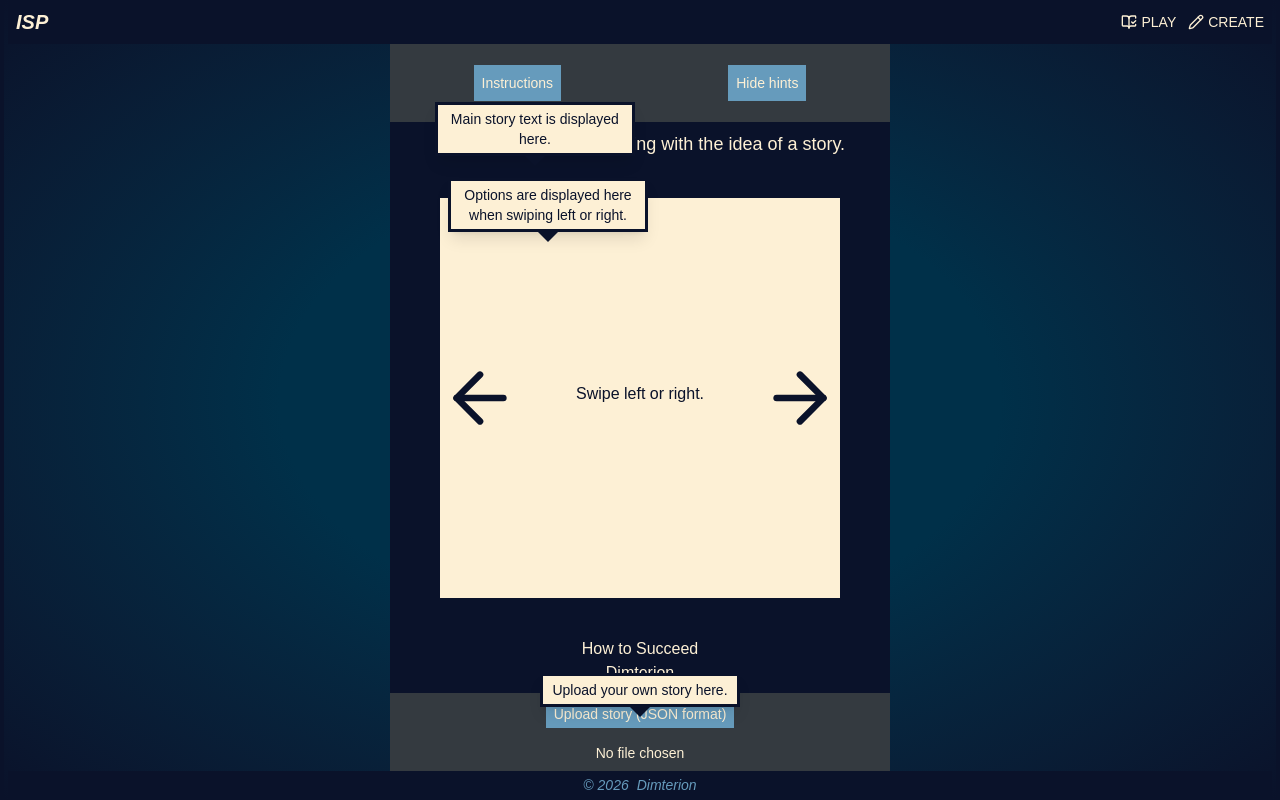
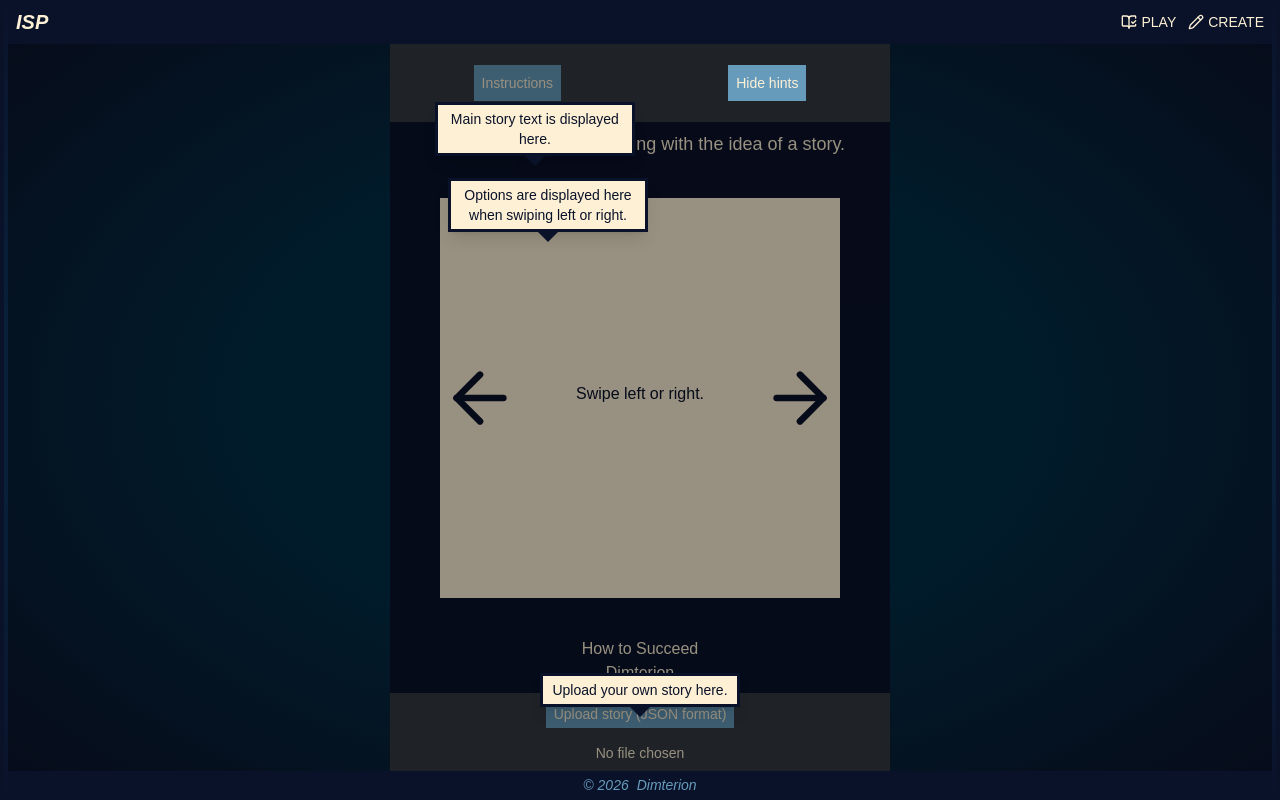
Before and after one commit to Dimterion/stories-platform, a React (Vite) app: page /adventure-game-player in a window 1280 px wide. Both pictures are taken after a click on the button "Show hints". Built offline with nearby package versions, Linux system fonts and the light colour scheme; no server answers; a web font is replaced by a local one.

Commit message:
fix hints display for AdventureGamePlayerPage

```diff
--- a/src/pages/adventureGamePlayer.jsx
+++ b/src/pages/adventureGamePlayer.jsx
@@ -236,7 +236,7 @@ export default function AdventureGamePlayerPage() {
           <button
             onClick={() => setShowHints((prev) => !prev)}
             aria-pressed={showHints}
-            className="bg-lightBlue text-softWhite hover:bg-darkBlue inline-flex max-w-[200px] cursor-pointer items-center gap-1 p-2 text-center text-sm active:scale-95"
+            className="bg-lightBlue text-softWhite hover:bg-darkBlue z-50 inline-flex max-w-[200px] cursor-pointer items-center gap-1 p-2 text-center text-sm active:scale-95"
           >
             {showHints ? "Hide hints" : "Show hints"}
           </button>
@@ -258,7 +258,9 @@ export default function AdventureGamePlayerPage() {
                   </div>
                 ))}
               </div>
-
+              {showHints && (
+                <Hint text="Options are displayed here when swiping left or right." />
+              )}
               <div
                 className={
                   "bg-softWhite absolute inset-0 z-20 origin-[50%_80%] cursor-grab touch-none will-change-transform select-none active:cursor-grabbing " +
@@ -274,9 +276,6 @@ export default function AdventureGamePlayerPage() {
                 onPointerUp={endDrag}
                 onPointerCancel={endDrag}
               >
-                {showHints && (
-                  <Hint text="Options are displayed here when swiping left or right." />
-                )}
                 <div
                   className="pointer-events-none absolute w-full bg-black/90 p-2 text-center text-sm transition-opacity duration-[120ms] ease-linear sm:text-base"
                   style={{ opacity: labelOpacity }}
@@ -335,7 +334,7 @@ export default function AdventureGamePlayerPage() {
       {showHints && (
         <div
           onClick={() => setShowHints(false)}
-          className="pointer-events-auto fixed inset-0 z-40"
+          className="pointer-events-auto fixed inset-0 z-40 bg-black/40"
           aria-hidden="true"
         />
       )}
```
